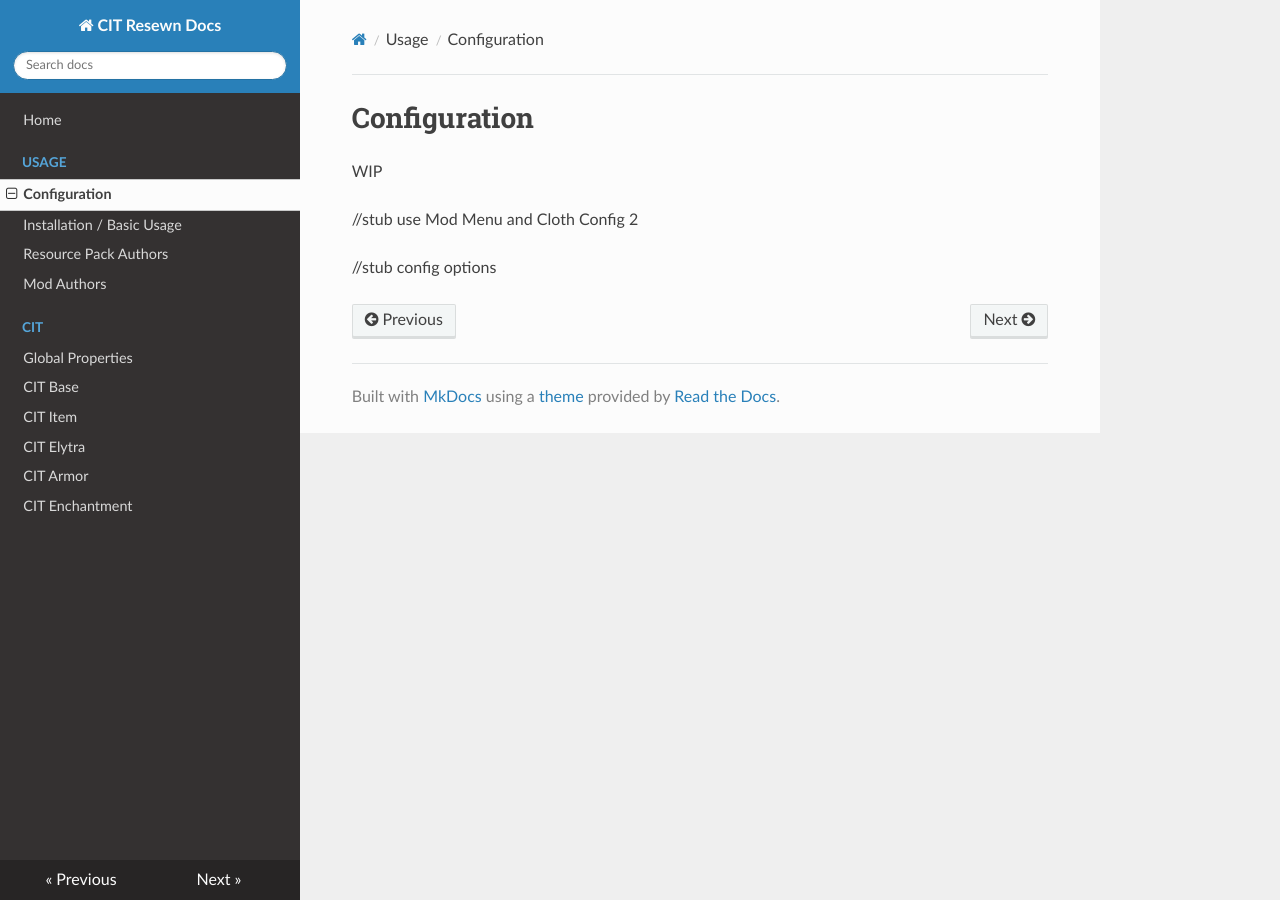
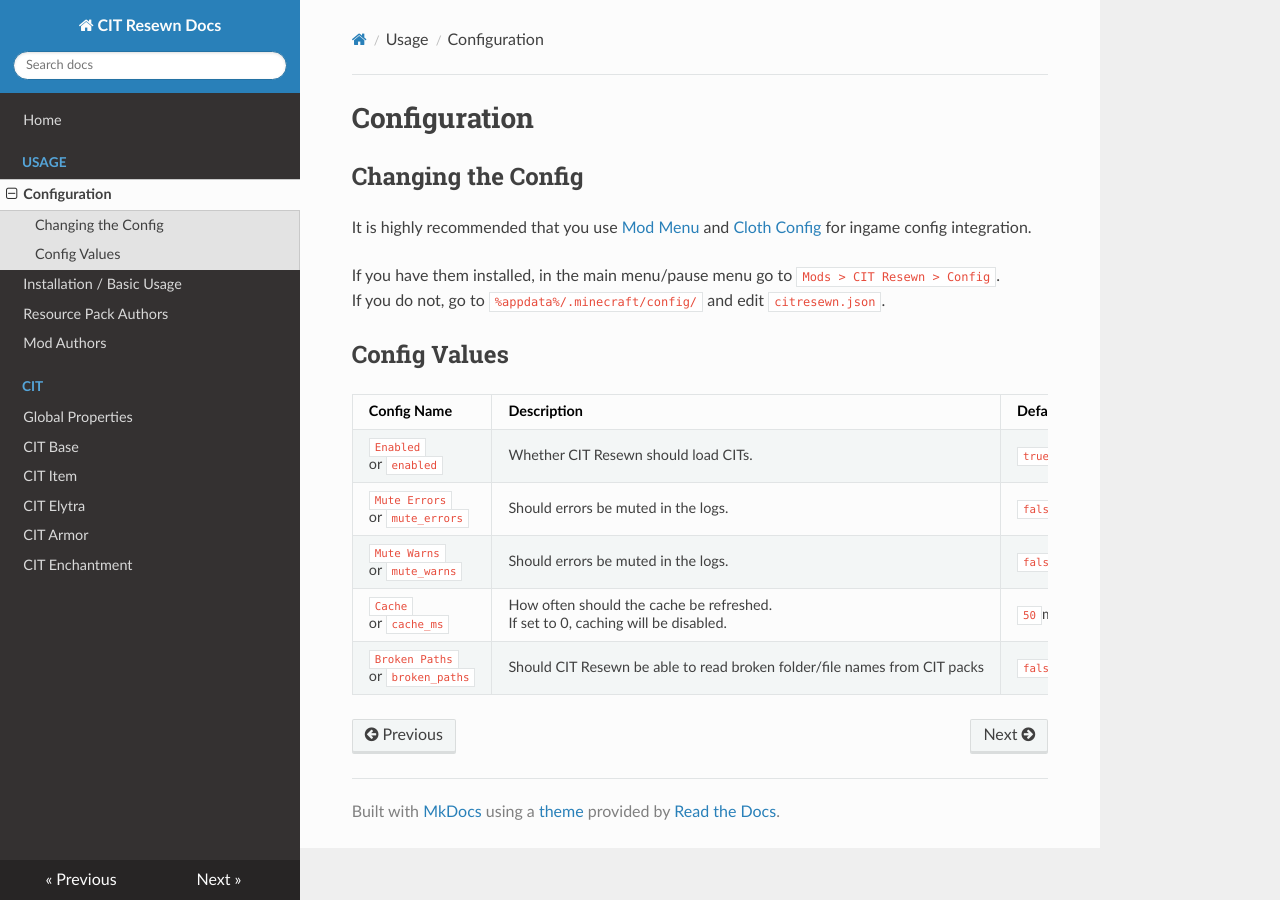
Before and after one commit to SHsuperCM/CITResewn, an MkDocs documentation site: the page built from docs/usage/config.md, in a window 1280 px wide. Built offline with MkDocs 1.6.1, drawn with Linux system fonts in a browser that asks for light colours; nearby versions of some CDN libraries.

Commit message:
Added config page

```diff
--- a/docs/usage/config.md
+++ b/docs/usage/config.md
@@ -1,7 +1,19 @@
 # Configuration
 
-WIP
+## Changing the Config
 
-//stub use Mod Menu and Cloth Config 2
+It is highly recommended that you use [Mod Menu](https://www.curseforge.com/minecraft/mc-mods/modmenu)
+and [Cloth Config](https://www.curseforge.com/minecraft/mc-mods/cloth-config) for ingame config integration.
 
-//stub config options
+If you have them installed, in the main menu/pause menu go to `Mods > CIT Resewn > Config`.
+If you do not, go to `%appdata%/.minecraft/config/` and edit `citresewn.json`.
+
+## Config Values
+
+| Config Name       | Description | Default Config Value |
+| --- | --- | --- |
+| `Enabled` <br>or `enabled` | Whether CIT Resewn should load CITs. | `true` |
+| `Mute Errors` <br>or `mute_errors` | Should errors be muted in the logs. | `false` |
+| `Mute Warns` <br>or `mute_warns` | Should errors be muted in the logs. | `false` |
+| `Cache` <br>or `cache_ms` | How often should the cache be refreshed. <br>If set to 0, caching will be disabled. | `50`ms(every tick) |
+| `Broken Paths` <br>or `broken_paths` | Should CIT Resewn be able to read broken folder/file names from CIT packs | `false` |
```
Also changed, not shown: docs/usage/pack_authors.md (+6 -6 lines), docs/usage/users.md (+1 -1 lines).
